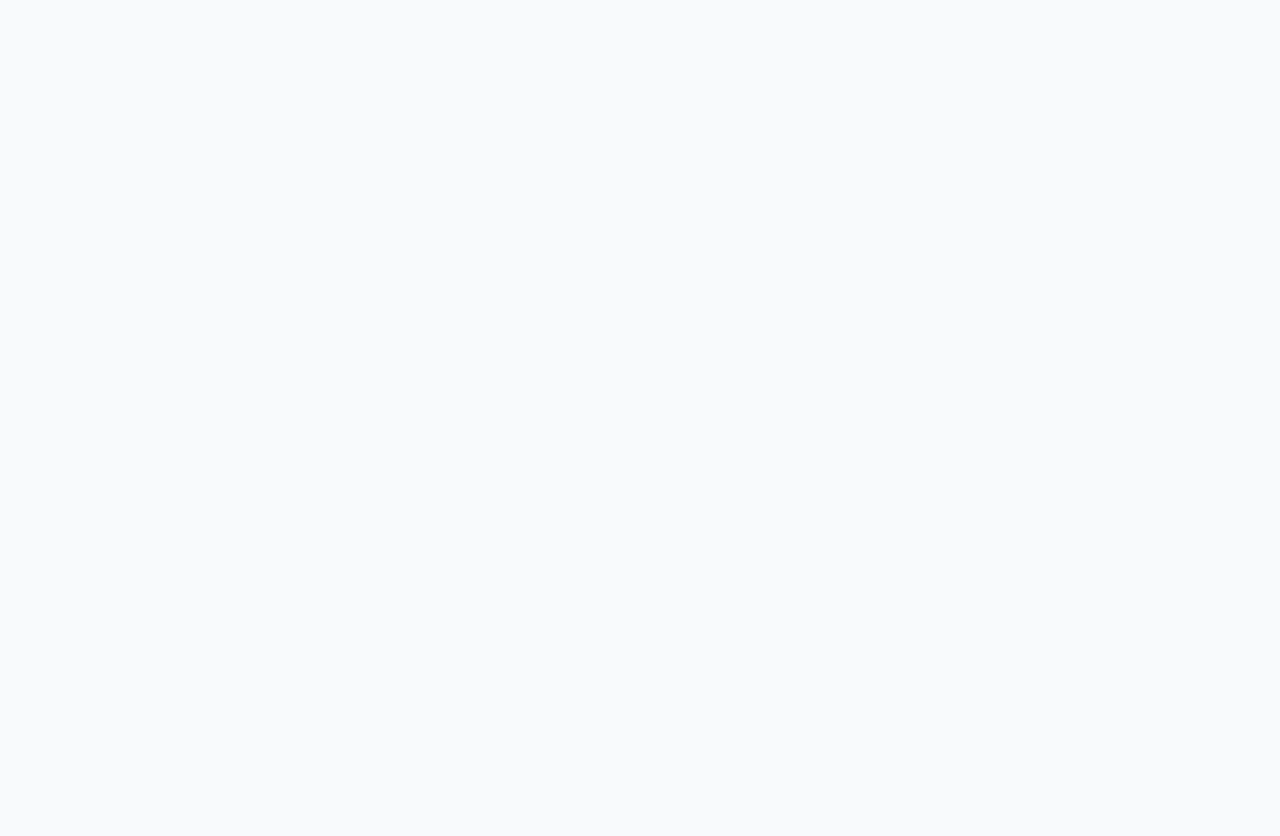
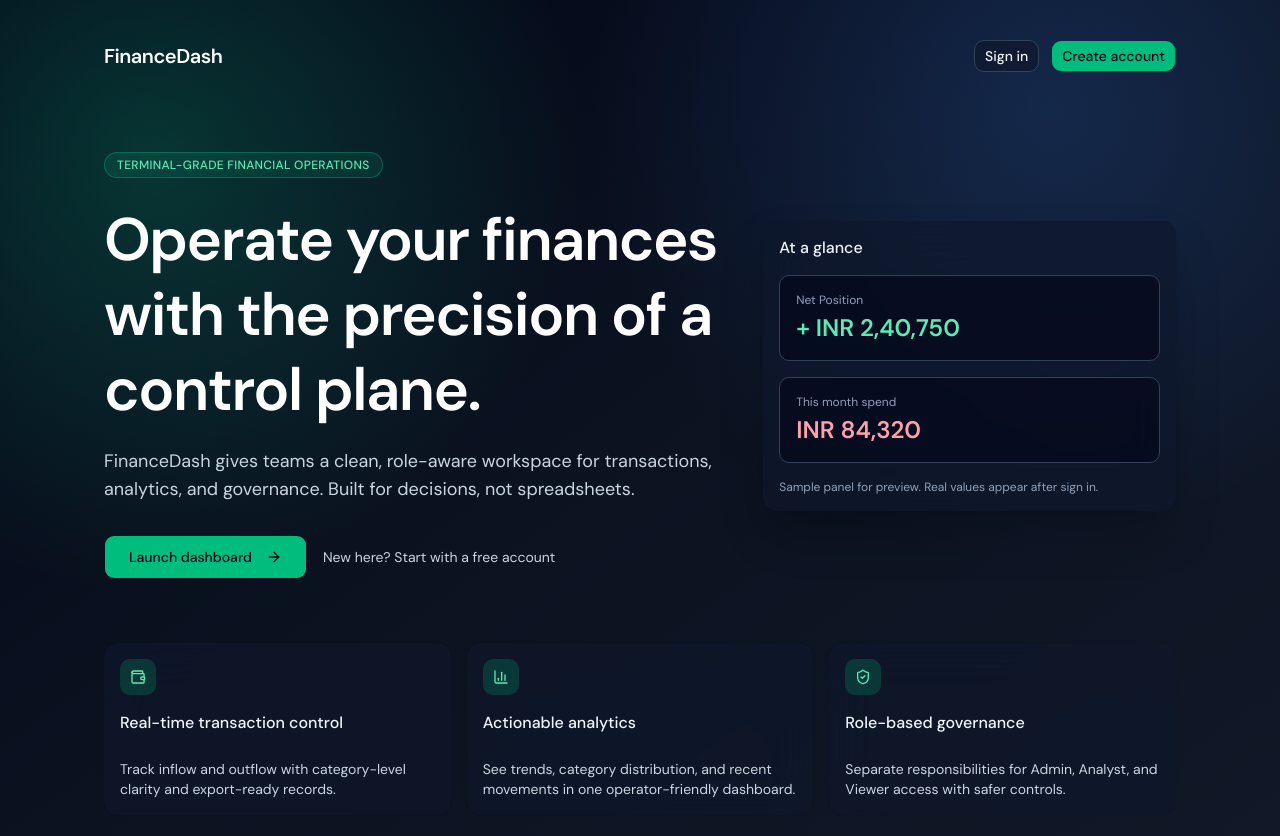
Before and after one commit to Komalkasat09/finance-dashboard, a Next.js app in the folder frontend/: page / in a window 1280 px wide. Before the commit this address had no page. Shown: the top 836 px of the page. Before the commit the page ends 800 px from the top, so only its background shows below. Built offline with nearby package versions, Linux system fonts and the light colour scheme.

Commit message:
add marketing landing page at root route

```diff
--- a/frontend/app/page.tsx
+++ b/frontend/app/page.tsx
@@ -1,5 +1,106 @@
-import { redirect } from "next/navigation"
+import Link from "next/link"
+import { ArrowRight, BarChart3, ShieldCheck, Wallet } from "lucide-react"
+
+import { Button } from "@/components/ui/button"
+import { Card, CardContent, CardHeader, CardTitle } from "@/components/ui/card"
+
+const highlights = [
+  {
+    icon: Wallet,
+    title: "Real-time transaction control",
+    description: "Track inflow and outflow with category-level clarity and export-ready records.",
+  },
+  {
+    icon: BarChart3,
+    title: "Actionable analytics",
+    description: "See trends, category distribution, and recent movements in one operator-friendly dashboard.",
+  },
+  {
+    icon: ShieldCheck,
+    title: "Role-based governance",
+    description: "Separate responsibilities for Admin, Analyst, and Viewer access with safer controls.",
+  },
+]
 
 export default function Home() {
-  redirect("/dashboard")
+  return (
+    <main className="relative min-h-screen overflow-hidden bg-slate-950 text-white">
+      <div className="absolute inset-0 bg-[radial-gradient(circle_at_12%_18%,rgba(16,185,129,0.25),transparent_32%),radial-gradient(circle_at_82%_12%,rgba(59,130,246,0.2),transparent_35%),linear-gradient(145deg,#020617,#0b1220_48%,#111827)]" />
+
+      <section className="relative mx-auto flex w-full max-w-6xl flex-col px-6 pb-20 pt-10 lg:px-10">
+        <header className="flex items-center justify-between">
+          <div className="font-mono text-xl font-semibold tracking-tight">FinanceDash</div>
+          <div className="flex items-center gap-3">
+            <Link href="/login">
+              <Button variant="outline" className="border-slate-700 bg-slate-900/70 text-slate-100 hover:bg-slate-800">
+                Sign in
+              </Button>
+            </Link>
+            <Link href="/signup">
+              <Button className="bg-emerald-500 text-slate-950 hover:bg-emerald-400">Create account</Button>
+            </Link>
+          </div>
+        </header>
+
+        <div className="mt-20 grid gap-10 lg:grid-cols-[1.2fr_0.8fr] lg:items-center">
+          <div>
+            <p className="inline-flex rounded-full border border-emerald-400/30 bg-emerald-400/10 px-3 py-1 text-xs font-medium uppercase tracking-wide text-emerald-300">
+              Terminal-grade financial operations
+            </p>
+            <h1 className="mt-6 text-4xl font-semibold leading-tight tracking-tight text-white md:text-6xl">
+              Operate your finances with the precision of a control plane.
+            </h1>
+            <p className="mt-5 max-w-2xl text-base text-slate-300 md:text-lg">
+              FinanceDash gives teams a clean, role-aware workspace for transactions, analytics, and governance. Built for decisions, not spreadsheets.
+            </p>
+            <div className="mt-8 flex flex-wrap items-center gap-4">
+              <Link href="/login">
+                <Button className="h-11 bg-emerald-500 px-6 text-slate-950 hover:bg-emerald-400">
+                  Launch dashboard
+                  <ArrowRight className="ml-2 h-4 w-4" />
+                </Button>
+              </Link>
+              <Link href="/signup" className="text-sm text-slate-300 underline-offset-4 hover:text-white hover:underline">
+                New here? Start with a free account
+              </Link>
+            </div>
+          </div>
+
+          <Card className="border-slate-700 bg-slate-900/70 text-slate-100 shadow-2xl shadow-black/35 backdrop-blur-xl">
+            <CardHeader>
+              <CardTitle className="text-slate-100">At a glance</CardTitle>
+            </CardHeader>
+            <CardContent className="space-y-4">
+              <div className="rounded-lg border border-slate-700 bg-slate-950/60 p-4">
+                <div className="text-xs text-slate-400">Net Position</div>
+                <div className="mt-1 text-2xl font-semibold text-emerald-300">+ INR 2,40,750</div>
+              </div>
+              <div className="rounded-lg border border-slate-700 bg-slate-950/60 p-4">
+                <div className="text-xs text-slate-400">This month spend</div>
+                <div className="mt-1 text-2xl font-semibold text-rose-300">INR 84,320</div>
+              </div>
+              <div className="text-xs text-slate-400">Sample panel for preview. Real values appear after sign in.</div>
+            </CardContent>
+          </Card>
+        </div>
+
+        <div className="mt-16 grid gap-4 md:grid-cols-3">
+          {highlights.map((item) => {
+            const Icon = item.icon
+            return (
+              <Card key={item.title} className="border-slate-700 bg-slate-900/70 text-slate-100 backdrop-blur-xl">
+                <CardHeader className="pb-2">
+                  <div className="mb-3 flex h-9 w-9 items-center justify-center rounded-lg bg-emerald-500/20 text-emerald-300">
+                    <Icon className="h-4 w-4" />
+                  </div>
+                  <CardTitle className="text-base text-slate-100">{item.title}</CardTitle>
+                </CardHeader>
+                <CardContent className="text-sm text-slate-300">{item.description}</CardContent>
+              </Card>
+            )
+          })}
+        </div>
+      </section>
+    </main>
+  )
 }
```
